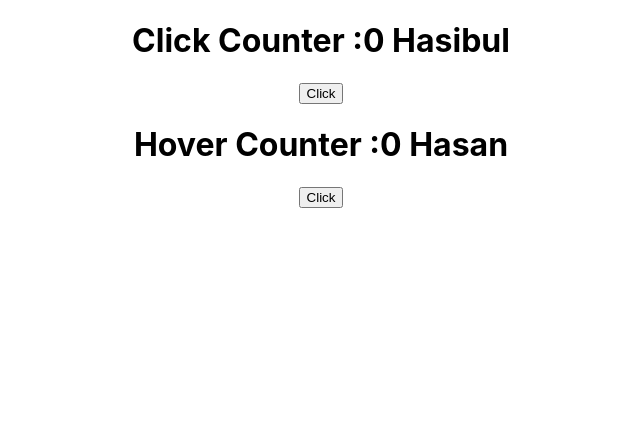
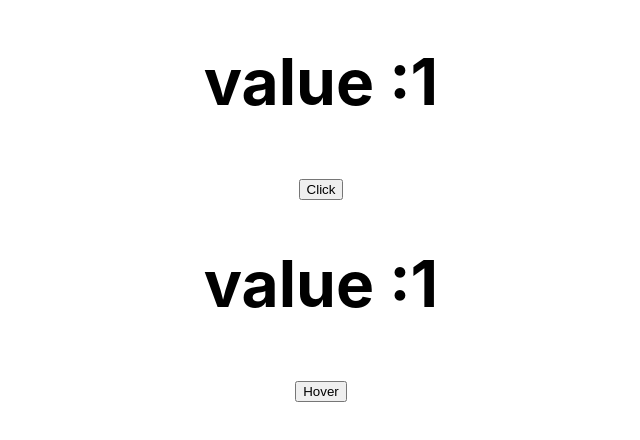
Before and after one commit to Shantovai23/ReactJs-Advanced-Concepts-Practise, a React (Create React App) app: page / in a window 1280 px wide. Shown: the top 440 px of the page, without its empty margins (319-959 px from the left). Built offline with nearby package versions, Linux system fonts and the light colour scheme.

Commit message:
renderProps

```diff
--- a/src/App.js
+++ b/src/App.js
@@ -20,6 +20,9 @@ import MemoA from './Components/MemoA'
 import Portals from './Components/Portals'
 import ClickCounter from './Components/ClickCounter'
 import HoverCounter from './Components/HoverCounter'
+import User from './Components/User'
+import ClickCounter2 from './Components/ClickCounter2'
+import HoverCounter2 from './Components/HoverCounter2'
 
 function App() {
   // let clam={
@@ -49,8 +52,10 @@ function App() {
      {/* <PureCom/> */}
      {/* <MemoA/> */}
      {/* <Portals/> */}
-     <ClickCounter name='Hasibul'/>
-     <HoverCounter name ='Hasan'/>
+     {/* <ClickCounter name='Hasibul'/>
+     <HoverCounter name ='Hasan'/> */}
+     <User render={(value,handle)=>(<ClickCounter2 value={value} handle={handle}/>)}/>
+     <User render={(value,handle)=>(<HoverCounter2 value={value} handle={handle}/>)}/>
     </div>
   );
 }
--- /dev/null
+++ b/src/Components/ClickCounter2.js
@@ -0,0 +1,13 @@
+import React,{Component} from 'react'
+
+class ClickCounter2 extends Component{
+
+    render(){
+        return(<>
+            <h1> value :{this.props.value}</h1>
+            <button onClick={this.props.handle}>Click</button>
+        </>)
+    }
+}
+
+export default ClickCounter2
--- /dev/null
+++ b/src/Components/HoverCounter2.js
@@ -0,0 +1,13 @@
+import React,{Component} from 'react'
+
+class HoverCounter2 extends Component{
+
+    render(){
+        return(<>
+            <h1> value :{this.props.value}</h1>
+            <button onMouseOver={this.props.handle}>Hover</button>
+        </>)
+    }
+}
+
+export default HoverCounter2
--- /dev/null
+++ b/src/Components/User.js
@@ -0,0 +1,25 @@
+import React,{Component} from 'react'
+
+class User extends Component{
+    constructor() {
+        super()
+        this.state = {
+            click: 1
+        }
+        this.clickHandler = this.clickHandler.bind(this)
+    }
+
+    clickHandler() {
+        this.setState({
+            click: this.state.click + 1
+        })
+    }
+
+    render(){
+        return(<>
+            <h1>{this.props.render(this.state.click,this.clickHandler)}</h1>
+        </>)
+    }
+}
+
+export default User
```
Also changed, not shown: src/Components/HOC/WithCounter.js (+15 -15 lines), 1 other file (tests, documents, lock files or other folders).
